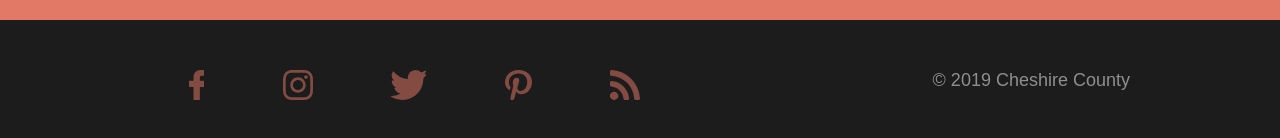
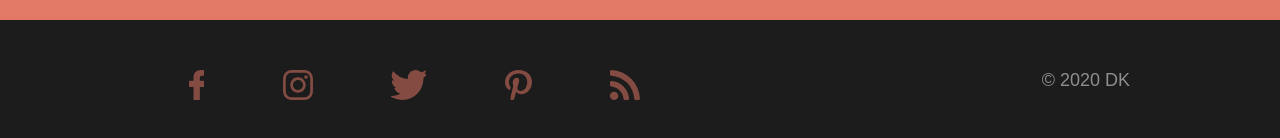
Before and after one commit to Daliusk-tech/DK-web-final, a plain HTML site: page index.html in a window 1280 px wide. Shown: the part 4614-4752 px from the top of the page. Drawn offline with Linux system fonts and the light colour scheme.

Commit message:
Update index.html
Page footer

```diff
--- a/index.html
+++ b/index.html
@@ -346,7 +346,7 @@
             <div class="icon wifi"></div>
         </div>
         <div class="page-footer-text">
-            <p>© 2019 Cheshire County</p>
+            <p>© 2020 DK</p>
         </div>
     </footer>
 </main>
```
